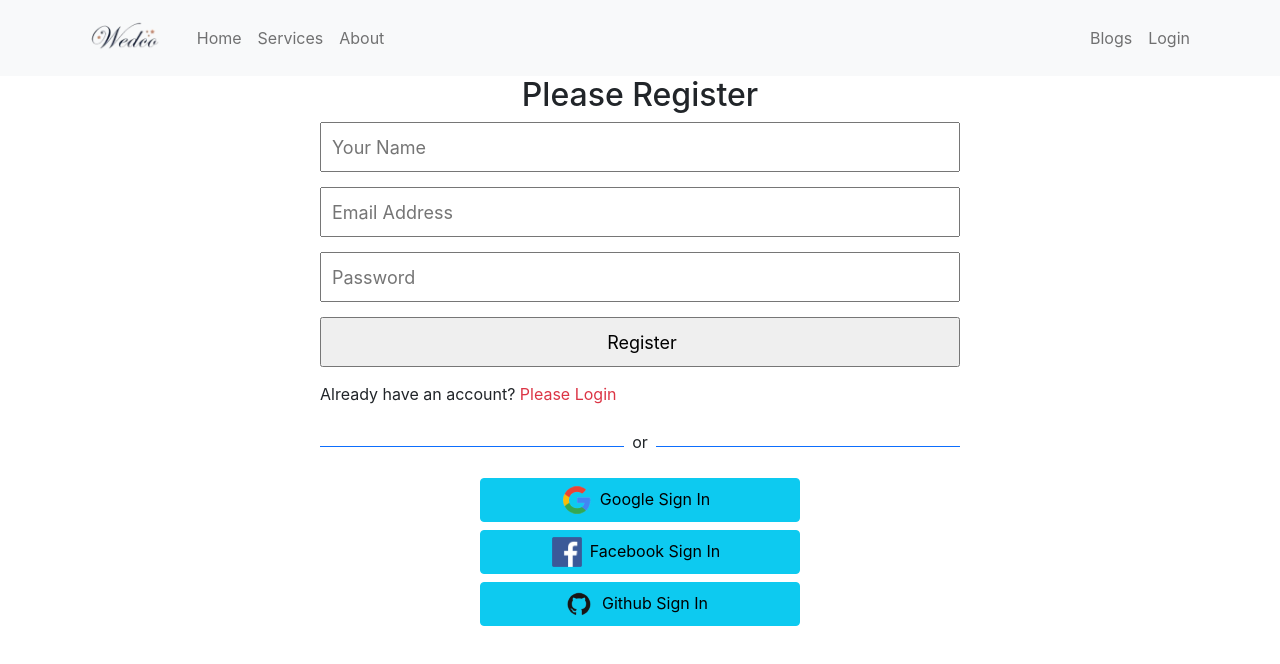
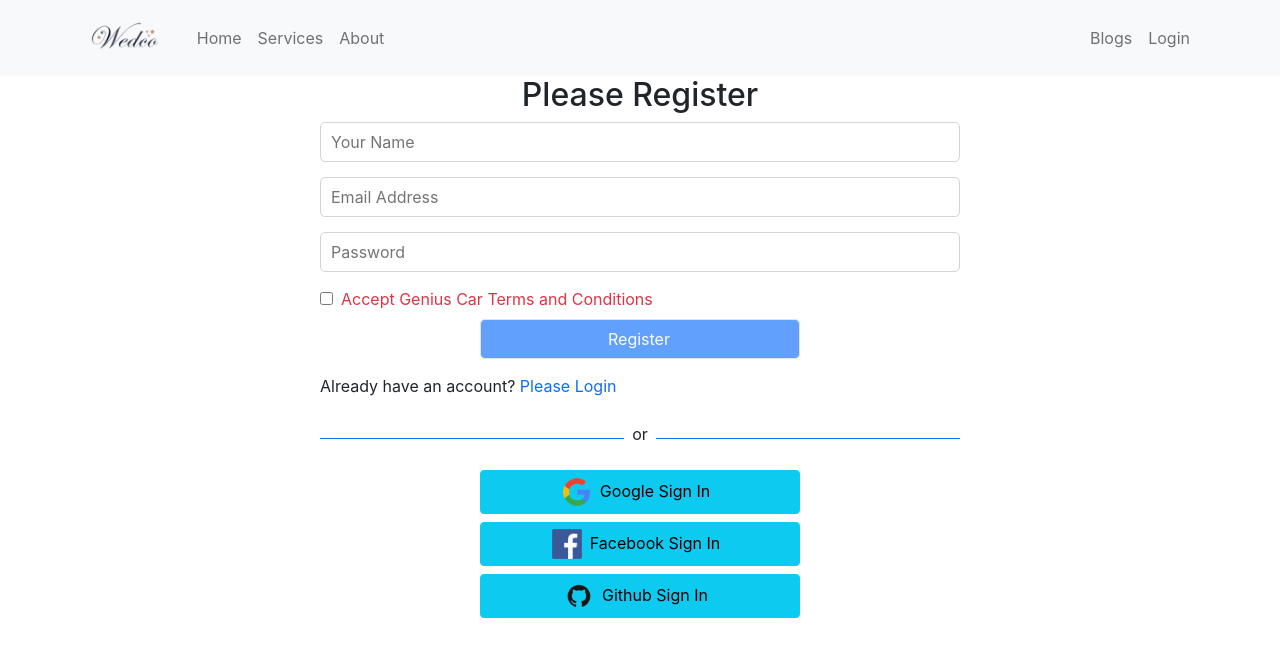
Before and after one commit to programmer-jafir/wendding-photography, a React (Create React App) app: page /register in a window 1280 px wide. Shown: the top 664 px of the page. Built offline with nearby package versions, Linux system fonts and the light colour scheme; no server answers.

Commit message:
Error handle and tost added

```diff
--- a/package.json
+++ b/package.json
@@ -14,6 +14,7 @@
     "react-firebase-hooks": "^5.0.3",
     "react-router-dom": "^6.3.0",
     "react-scripts": "5.0.1",
+    "react-toastify": "^8.2.0",
     "web-vitals": "^2.1.4"
   },
   "scripts": {
--- a/src/App.js
+++ b/src/App.js
@@ -8,8 +8,7 @@ import Services from './Pages/Home/Services/Services';
 import Header from './Pages/Shared/Header/Header';
 import Checkout from './Pages/Checkout/Checkout/Checkout';
 import RequireAuth from './Pages/Login/RequireAuth/RequireAuth';
-import ServiceDetail from './Pages/ServiceDetail/ServiceDetail';
-import NotFound from './Pages/NotFound/NotFound';
+import NotFound from './Pages/Shared/NotFound/NotFound';
 
 function App() {
   return (
@@ -19,11 +18,10 @@ function App() {
     <Route path='/' element={<Home/>}/>
     <Route path='/home' element={<Home/>}/>
     <Route path='/services' element={<Services/>}/>
-    <Route path='/service/:serviceId' element={<ServiceDetail></ServiceDetail>}></Route>
     <Route path='/blogs' element={<Blogs/>}/>
     <Route path='login' element={<Login/>}/>
     <Route path='/register' element= {<Register></Register>}/>
-    <Route path='/checkout' element ={
+    <Route path='/checkout/:serviceId' element ={
       <RequireAuth>
         <Checkout/>
       </RequireAuth>
--- a/src/Pages/Home/Service/Service.js
+++ b/src/Pages/Home/Service/Service.js
@@ -5,8 +5,8 @@ const Service = ({service}) => {
 
     const navigate = useNavigate();
 
-    const navigateToServiceDetail = id =>{
-        navigate(`/service/${id}`);
+    const navigateToServiceDetail = (id) =>{
+        navigate(`/checkout/${id}`);
     }
 
     return (
--- a/src/Pages/Login/Register/Register.css
+++ b/src/Pages/Login/Register/Register.css
@@ -2,11 +2,13 @@
     margin: 0 auto;
     width: 50%;
 }
-.register-form input{
+.register-form input:not([type=checkbox]){
     display: block;
     width: 100%;
-    height: 50px;
+    height: 40px;
+    border-radius: 5px;
+    border: 1px solid lightgray;
     padding-left: 10px;
-    font-size: 18px;
+    font-size: 16px;
     margin-bottom: 15px;
 }
--- a/src/Pages/Login/Register/Register.js
+++ b/src/Pages/Login/Register/Register.js
@@ -1,49 +1,67 @@
-import React from 'react';
+import React, { useState } from 'react';
 import { Link, useNavigate } from 'react-router-dom';
-import { useCreateUserWithEmailAndPassword } from 'react-firebase-hooks/auth';
+import { useCreateUserWithEmailAndPassword, useUpdateProfile } from 'react-firebase-hooks/auth';
 import './Register.css'
 import auth from '../../../firebase.init';
 import SocialLogin from '../SocialLogin/SocialLogin';
+import Loading from '../../Shared/Loading/Loading';
 
 const Register = () => {
+    const [agree, setAgree] = useState(false);
     const [
         createUserWithEmailAndPassword,
         user,
         loading,
         error,
-      ] = useCreateUserWithEmailAndPassword(auth);
+    ] = useCreateUserWithEmailAndPassword(auth, { sendEmailVerification: true });
+    const [updateProfile, updating, updateError] = useUpdateProfile(auth);
 
     const navigate = useNavigate();
 
-    const navigateLogin = () =>{
+    const navigateLogin = () => {
         navigate('/login');
     }
 
-    if(user){
-        navigate('/home');
+    if (loading || updating) {
+        return <Loading></Loading>
     }
 
-    const handleRegister = event =>{
+    if (user) {
+        console.log('user', user);
+    }
+
+    const handleRegister = async (event) => {
         event.preventDefault();
         const name = event.target.name.value;
         const email = event.target.email.value;
         const password = event.target.password.value;
+        // const agree = event.target.terms.checked;
 
-        createUserWithEmailAndPassword(email, password);
+        await createUserWithEmailAndPassword(email, password);
+        await updateProfile({ displayName: name });
+        console.log('Updated profile');
+        navigate('/home');
     }
 
     return (
         <div className='register-form'>
-            <h2 style={{textAlign: 'center'}}>Please Register</h2>
+            <h2 style={{ textAlign: 'center' }}>Please Register</h2>
             <form onSubmit={handleRegister}>
-                <input type="text" name="name" id="" placeholder='Your Name'/>
+                <input type="text" name="name" id="" placeholder='Your Name' />
 
-                <input type="email" name="email" id="" placeholder='Email Address' required/>
+                <input type="email" name="email" id="" placeholder='Email Address' required />
 
-                <input type="password" name="password" id="" placeholder='Password' required/>
-                <input type="submit" value="Register" />
+                <input type="password" name="password" id="" placeholder='Password' required />
+                <input onClick={() => setAgree(!agree)} type="checkbox" name="terms" id="terms" />
+                {/* <label className={agree ? 'ps-2': 'ps-2 text-danger'} htmlFor="terms">Accept Genius Car Terms and Conditions</label> */}
+                <label className={`ps-2 ${agree ? '' : 'text-danger'}`} htmlFor="terms">Accept Genius Car Terms and Conditions</label>
+                <input
+                    disabled={!agree}
+                    className='w-50 mx-auto btn btn-primary mt-2'
+                    type="submit"
+                    value="Register" />
             </form>
-            <p>Already have an account? <Link to="/login" className='text-danger pe-auto text-decoration-none' onClick={navigateLogin}>Please Login</Link> </p>
+            <p>Already have an account? <Link to="/login" className='text-primary pe-auto text-decoration-none' onClick={navigateLogin}>Please Login</Link> </p>
             <SocialLogin></SocialLogin>
         </div>
     );
--- a/src/Pages/Login/RequireAuth/RequireAuth.js
+++ b/src/Pages/Login/RequireAuth/RequireAuth.js
@@ -2,10 +2,14 @@ import React from 'react';
 import { useAuthState } from 'react-firebase-hooks/auth';
 import { Navigate, useLocation } from 'react-router-dom';
 import auth from '../../../firebase.init';
+import Loading from '../../Shared/Loading/Loading';
 
 const RequireAuth = ({children}) => {
-    const [user] = useAuthState(auth);
+    const [user, loading] = useAuthState(auth);
     const location = useLocation();
+    if(loading){
+        return <Loading></Loading>
+    }
     if(!user){
         return <Navigate to="/login" state={{ from: location }} replace />;
     }
--- a/src/Pages/Login/SocialLogin/SocialLogin.js
+++ b/src/Pages/Login/SocialLogin/SocialLogin.js
@@ -5,6 +5,7 @@ import github from '../../../img/social/github.png';
 import { useSignInWithGithub, useSignInWithGoogle } from 'react-firebase-hooks/auth';
 import auth from '../../../firebase.init';
 import { useNavigate } from 'react-router-dom';
+import Loading from '../../Shared/Loading/Loading';
 
 const SocialLogin = () => {
     const [signInWithGoogle, user, loading, error] = useSignInWithGoogle(auth);
@@ -12,6 +13,9 @@ const SocialLogin = () => {
     const navigate = useNavigate();
     let errorElement;
 
+    if(loading || loading1){
+        return <Loading></Loading>
+    }
     if (error || error1) {
         errorElement = <p className='text-danger'>Error: {error?.message} {error1?.message}</p>
     }
--- a/src/Pages/ServiceDetail/ServiceDetail.js
+++ /dev/null
@@ -1,18 +0,0 @@
-import React from 'react';
-import { Link, useParams } from 'react-router-dom';
-
-const ServiceDetail = () => {
-    const {serviceId} = useParams();
-    return (
-        <div>
-        <h2>Welcome to detail: {serviceId}</h2>
-        <div className='text-center'>
-            <Link to="/checkout">
-                <button className='btn btn-primary'>Proceed Checkout</button>
-            </Link>
-        </div>
-    </div>
-    );
-};
-
-export default ServiceDetail;
--- a/src/Pages/Shared/Header/Header.js
+++ b/src/Pages/Shared/Header/Header.js
@@ -23,7 +23,7 @@ const Header = () => {
   <Navbar.Toggle aria-controls="responsive-navbar-nav" />
   <Navbar.Collapse id="responsive-navbar-nav">
     <Nav className="me-auto">
-      <Nav.Link href="/home">Home</Nav.Link>
+      <Nav.Link href="home">Home</Nav.Link>
       <Nav.Link href="home#services">Services</Nav.Link>
       <Nav.Link as={Link} to="about">About</Nav.Link>
     </Nav>
--- /dev/null
+++ b/src/Pages/Shared/Loading/Loading.js
@@ -0,0 +1,12 @@
+import React from 'react';
+import { Spinner } from 'react-bootstrap';
+
+const Loading = () => {
+    return (
+        <div style={{height: '300px'}} className='w-100 d-flex justify-content-center align-items-center'>
+            <Spinner animation="border" variant="primary" />
+        </div>
+    );
+};
+
+export default Loading;
```
Also changed, not shown: src/Pages/Login/Login/Login.js (+26 -6 lines), src/Pages/Shared/NotFound/NotFound.js (renamed from src/Pages/NotFound/NotFound.js), 1 other file (tests, documents, lock files or other folders).
